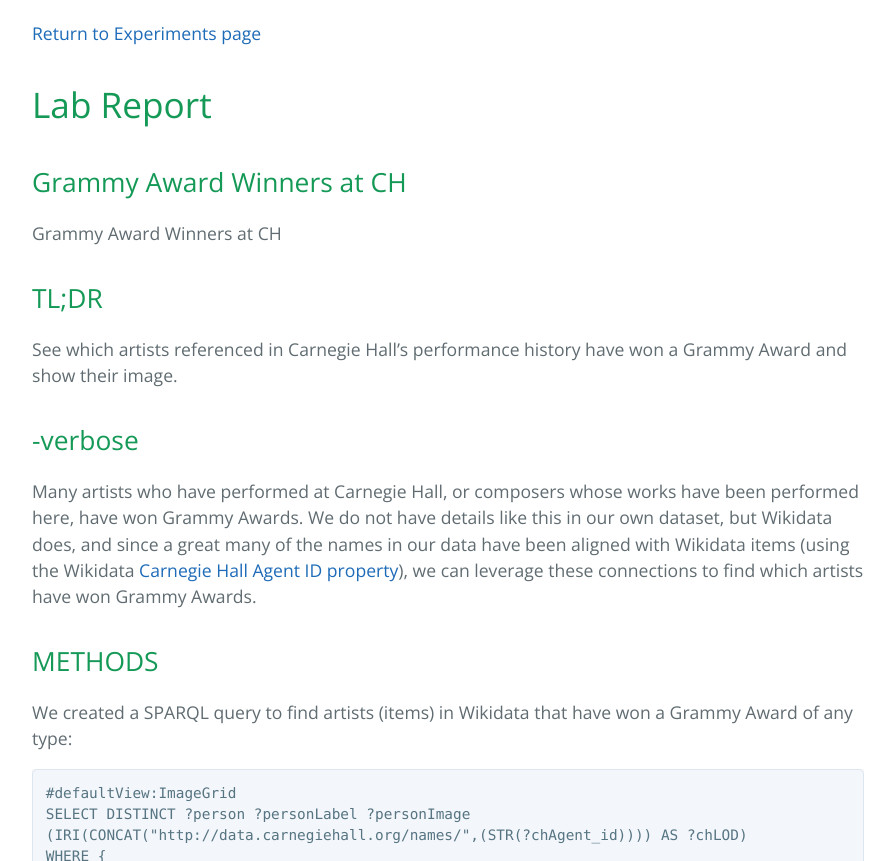
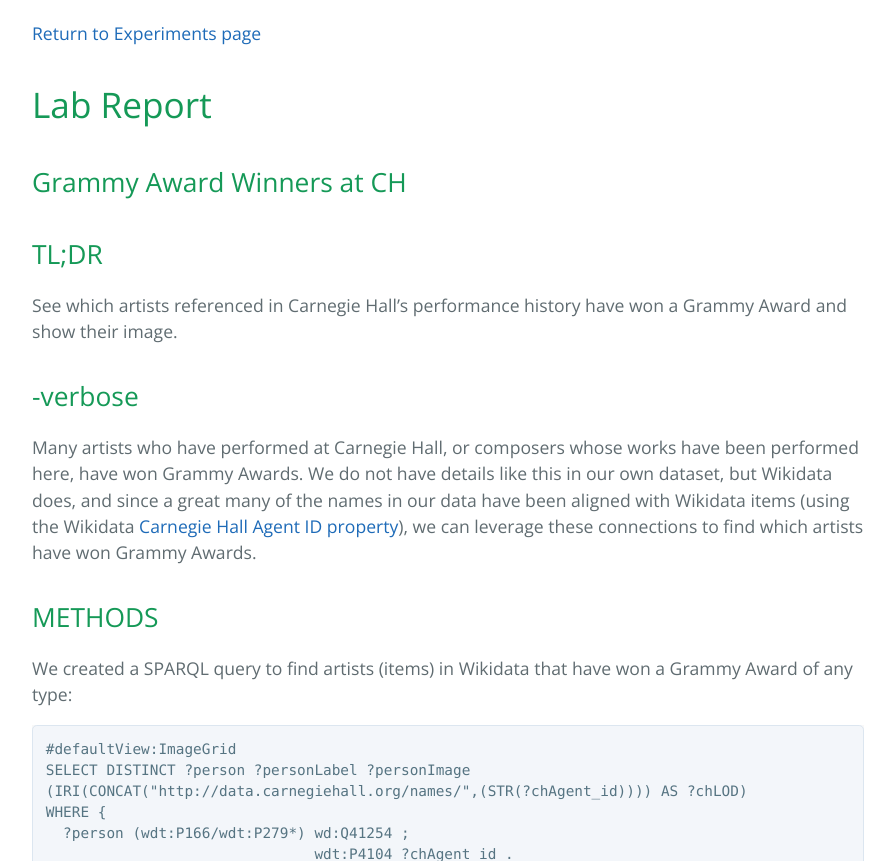
Before and after one commit to CarnegieHall/datalab, a Jekyll site: the page built from experiments/chdl-0005.md, in a window 1280 px wide and 900 px high, scrolled down 1125 px, cut to the strip 39-900 px from the top of the window. Shown: the whole strip, without its empty margins (192-1087 px from the left). Built offline with Jekyll 4.4.1, drawn with Linux system fonts in a browser that asks for light colours; our own code applies the rules of GitHub Pages for plain Markdown files.

Commit message:
Update chdl-0005.md

```diff
--- a/experiments/chdl-0005.md
+++ b/experiments/chdl-0005.md
@@ -14,7 +14,7 @@ An image grid of artists from Carnegie Hall's performance history that have won
 # Lab Report
 
 ## Grammy Award Winners at CH
-Grammy Award Winners at CH
+
 
 ## TL;DR
 See which artists referenced in Carnegie Hall's performance history have won a Grammy Award and show their image.
```
